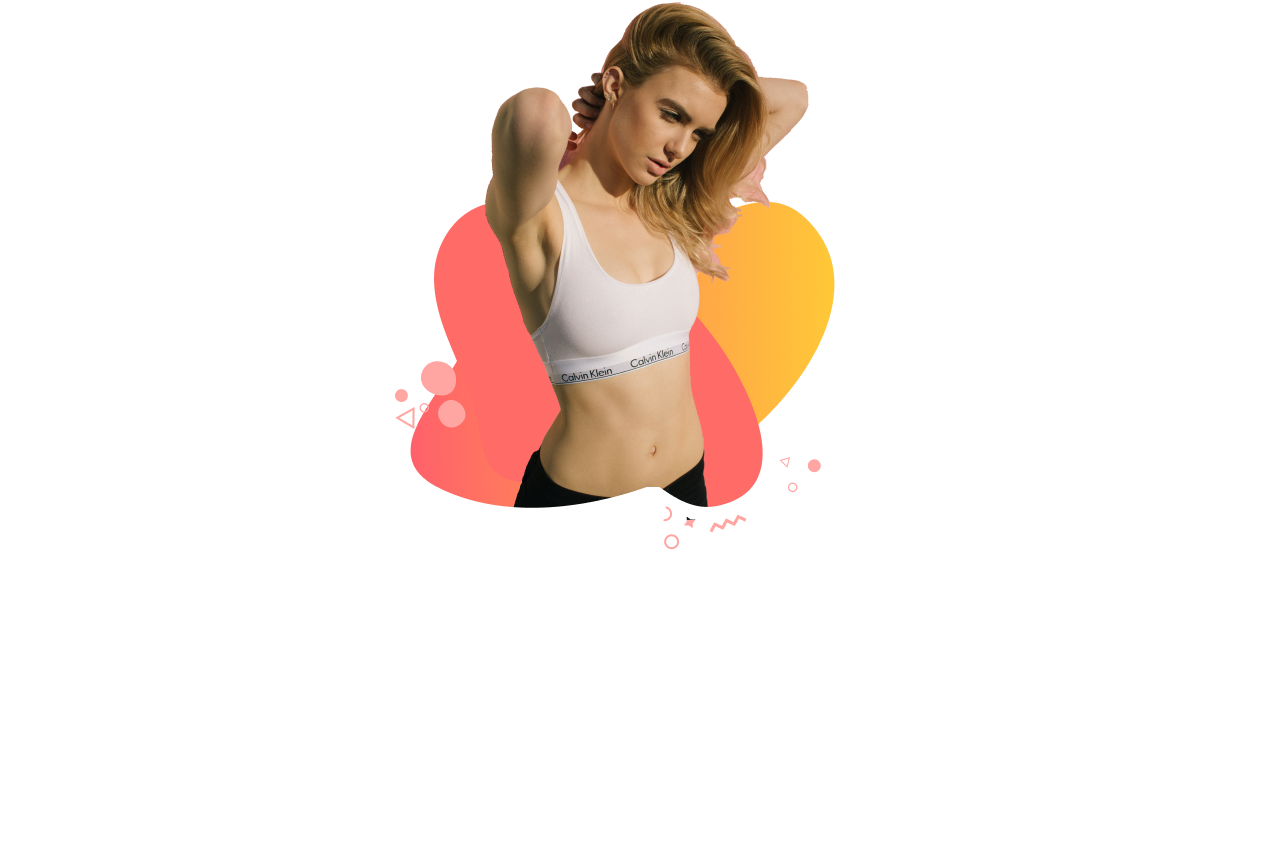
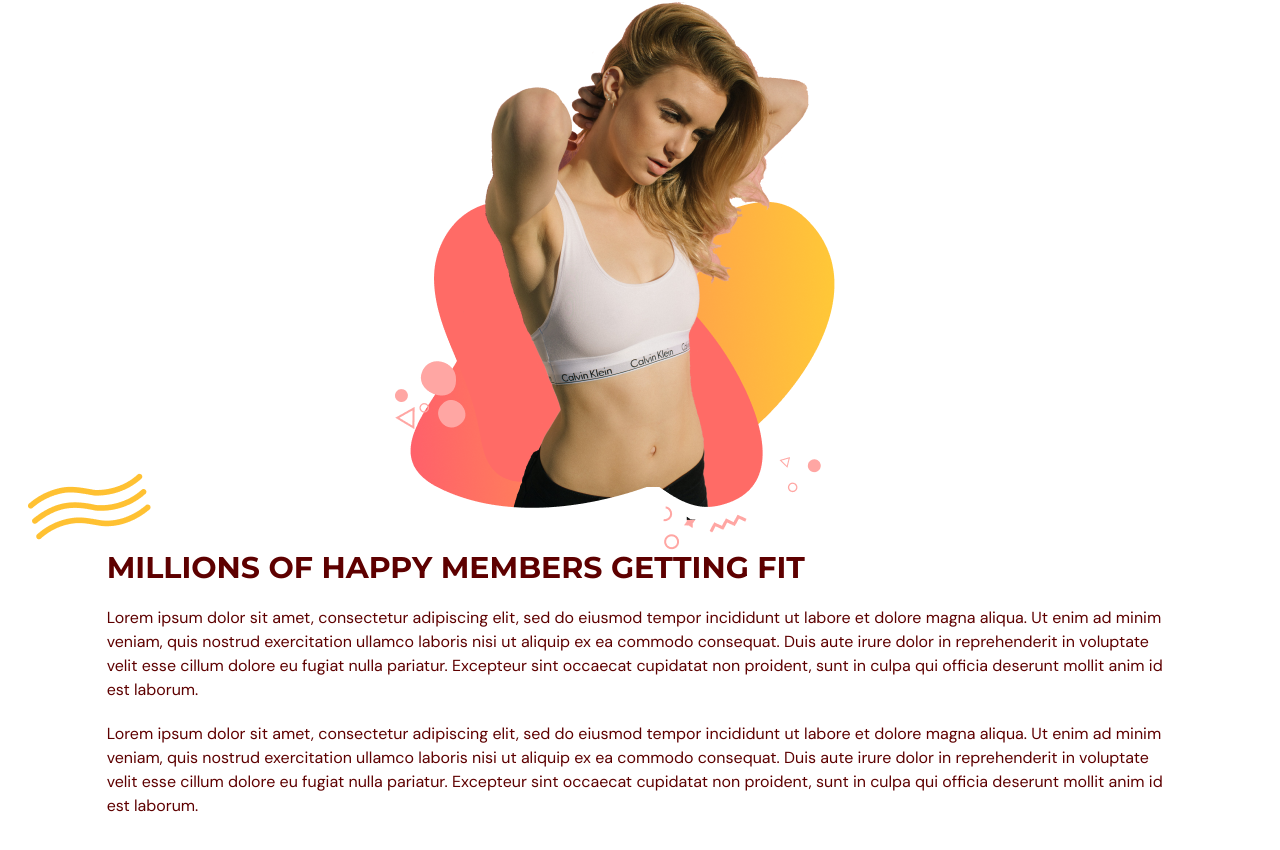
Before and after one commit to chelahcynthia/fitness-app, a React (Vite) app: page / in a window 1280 px wide. Shown: the part 1523-2373 px from the top of the page. Before the commit the page ends 2153 px from the top, so only its background shows below. Built offline with nearby package versions, Linux system fonts and the light colour scheme.

Commit message:
Done working on app description

```diff
--- a/src/scenes/benefits/index.tsx
+++ b/src/scenes/benefits/index.tsx
@@ -88,6 +88,64 @@ const Benefits = ({ setSelectedPage }: Props) => {
           alt="benefits-page-graphic"
           src={BenefitsPageGraphic}
           />
+
+          {/* DESCRIPTION */}
+          <div>
+            {/* TITLE */}
+            <div className="relative">
+              <div className="before:absolute before:-top-20 before:-left-20 before:z-[1] before:content-abstractwaves">
+                <motion.div
+                initial="hidden"
+                whileInView="visible"
+                viewport={{ once: true, amount: 0.5 }}
+                transition={{ duration:0.5}}
+                variants={{
+                  hidden: { opacity: 0, x: -50 },
+                  visible: { opacity: 1, x: 0 },
+                }}
+                >
+                  <HText>
+                    MILLIONS OF HAPPY MEMBERS GETTING{" "}
+                    <span className="text-promary-500">FIT</span>
+                  </HText>
+
+                </motion.div>
+
+            </div>
+          </div>
+          {/* DESCRIPT */}
+          <motion.div
+          initial="hidden"
+          whileInView="visible"
+          viewport={{ once: true, amount: 0.5 }}
+          transition={{ delay: 0.2, duration: 0.5}}
+          variants={{
+            hidden: { opacity: 0, x: -50 },
+            visible: { opacity: 1, x: 0 },
+          }}
+          >
+            <p className="my-5">
+              Lorem ipsum dolor sit amet, consectetur adipiscing elit, sed do
+              eiusmod tempor incididunt ut labore et dolore magna aliqua. Ut enim
+              ad minim veniam, quis nostrud exercitation ullamco laboris nisi ut
+              aliquip ex ea commodo consequat. Duis aute irure dolor in
+              reprehenderit in voluptate velit esse cillum dolore eu fugiat nulla
+              pariatur. Excepteur sint occaecat cupidatat non proident, sunt in
+              culpa qui officia deserunt mollit anim id est laborum.
+            </p>
+            <p className="my-5">
+              Lorem ipsum dolor sit amet, consectetur adipiscing elit, sed do
+              eiusmod tempor incididunt ut labore et dolore magna aliqua. Ut enim
+              ad minim veniam, quis nostrud exercitation ullamco laboris nisi ut
+              aliquip ex ea commodo consequat. Duis aute irure dolor in
+              reprehenderit in voluptate velit esse cillum dolore eu fugiat nulla
+              pariatur. Excepteur sint occaecat cupidatat non proident, sunt in
+              culpa qui officia deserunt mollit anim id est laborum.
+            </p>
+          </motion.div>
+
+          {/* BUTTON */}
+        </div>
         </div>
 
 
```
